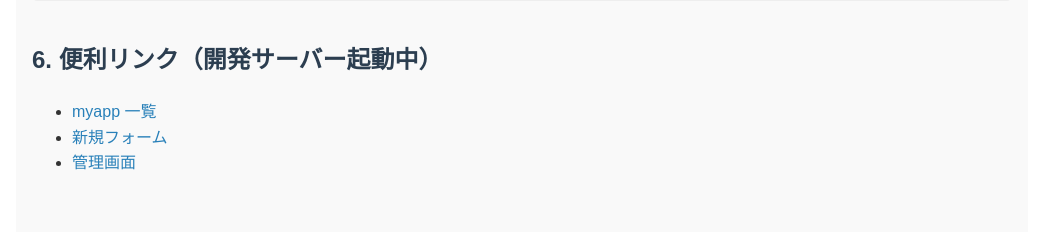
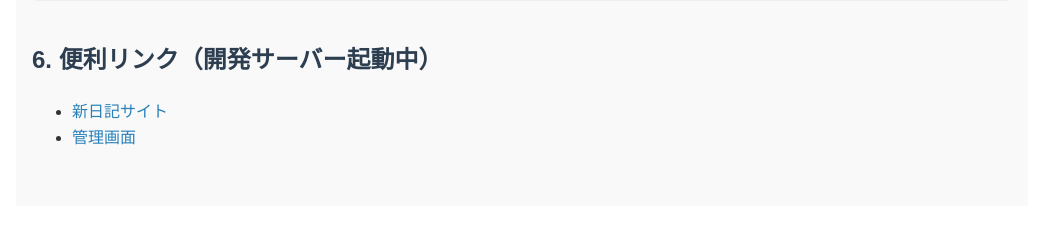
Before and after one commit to canape360/django-canape, a Django app: page / in a window 1280 px wide. Shown: the part 840-1080 px from the top of the page, without its empty margins (118-1158 px from the left). After the commit the page ends 985 px from the top, so only its background shows below. Run offline with Django 4.2, Linux system fonts and the light colour scheme.

Commit message:
Update index.html

```diff
--- a/src/templates/index.html
+++ b/src/templates/index.html
@@ -30,9 +30,8 @@
   <h2>6. 便利リンク（開発サーバー起動中）</h2>
   <ul>
     <!-- ✅ 8000固定をやめて相対パスにする（8001でも動く） -->
-    <li><a href="/myapp/">myapp 一覧</a></li>
-    <li><a href="/myapp/form/">新規フォーム</a></li>
-    <li><a href="/admin/">管理画面</a></li>
+    <li><a href="https://django-canape-gsu2.onrender.com/">新日記サイト</a></li>
+    <li><a href="https://django-canape-gsu2.onrender.com/admin/login/?next=/admin/">管理画面</a></li>
   </ul>
 </section>
 {% endblock %}
```
